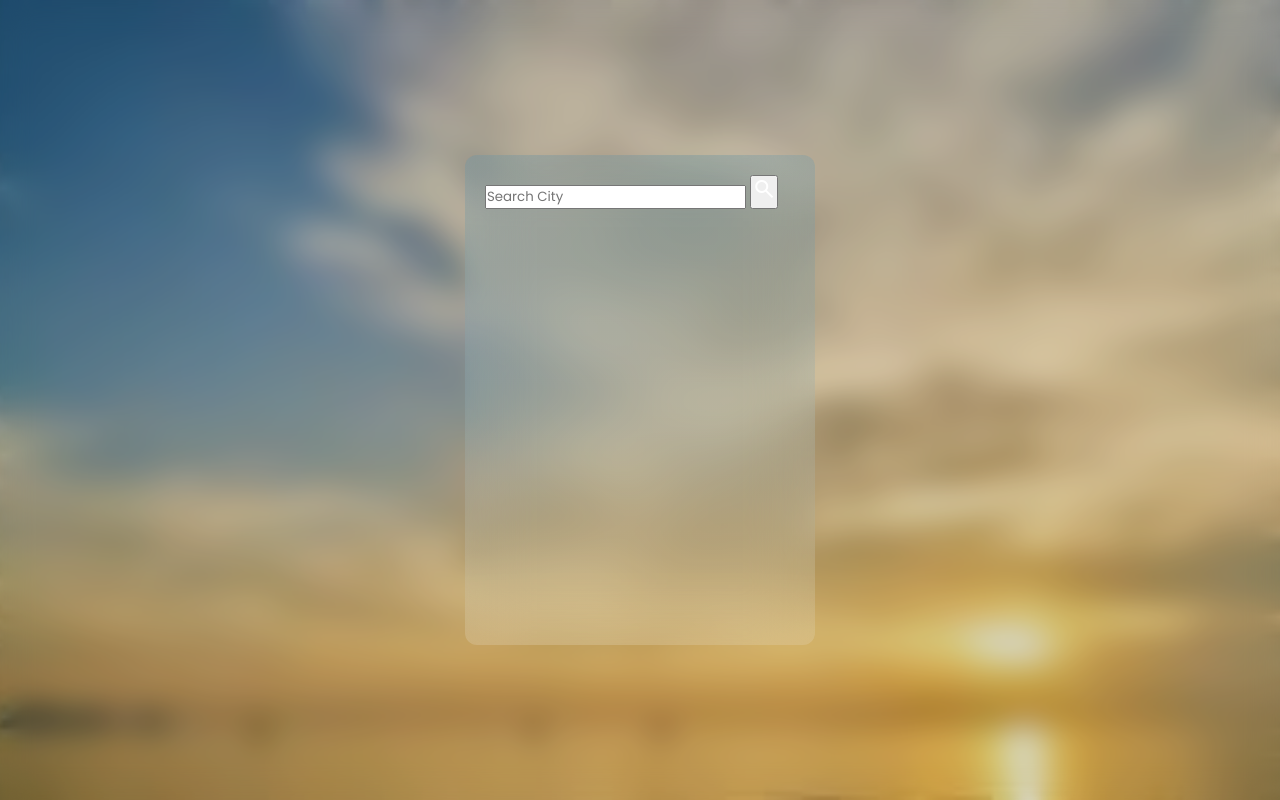
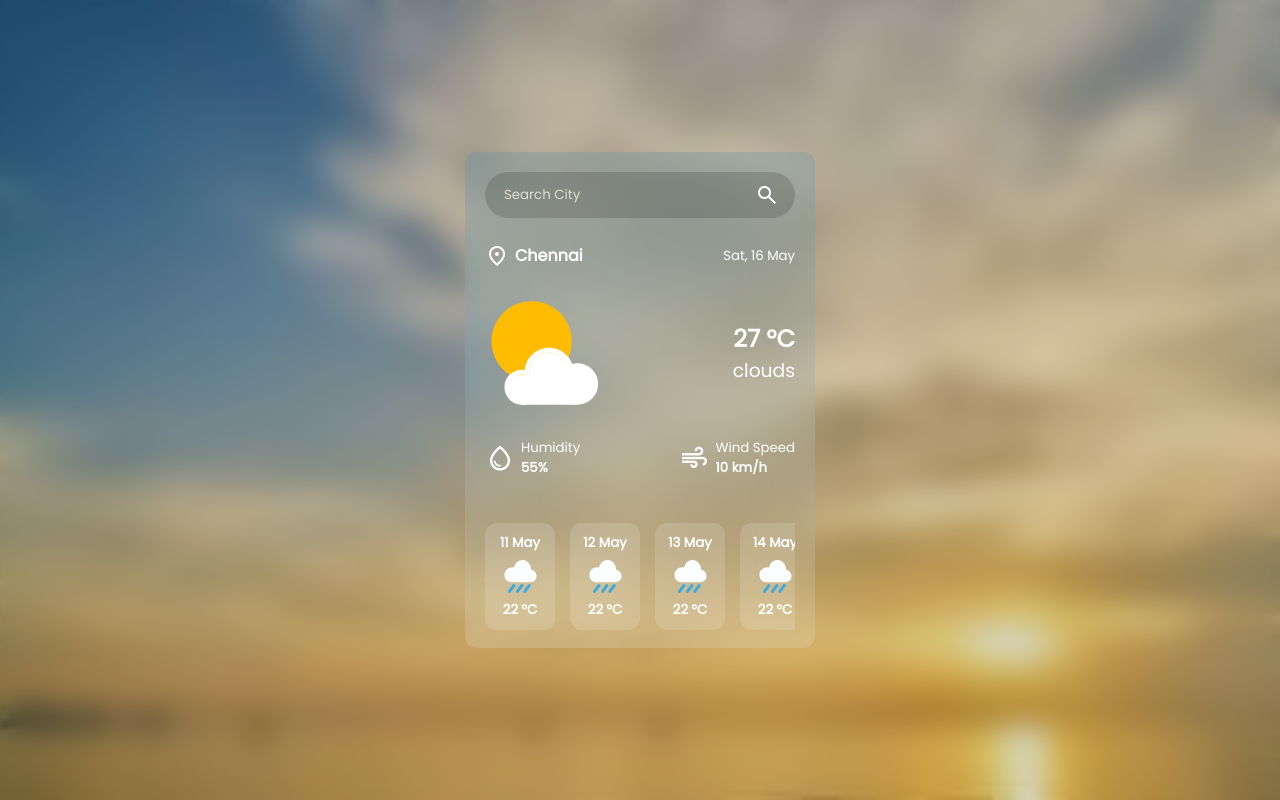
Before and after one commit to ihtrak32/Weather-app, a plain HTML site: page index.html in a window 1280 px wide. Drawn offline with nearby package versions, Linux system fonts and the light colour scheme; a web font is replaced by a local one.

Commit message:
elements of weather conditions, such as humidity and wind speed are added

```diff
--- a/index.html
+++ b/index.html
@@ -5,21 +5,87 @@
     <meta name="viewport" content="width=device-width, initial-scale=1.0">
     <link rel="stylesheet" href="style.css">
     <script src="script.js"></script>
-    <link rel="stylesheet" href="https://fonts.googleapis.com/css2?family=Material+Symbols+Outlined:opsz,wght,FILL,GRAD@20..48,100..700,0..1,-50..200&icon_names=search" />
+    <link rel="stylesheet" href="https://fonts.googleapis.com/css2?family=Material+Symbols+Outlined:opsz,wght,FILL,GRAD@24,400,0,0" />
     <title>Weather App using API</title>
 </head>
 <body>
 
-    <div class="main-container">
-        <div class="input-container">
+    <main class="main-container">
+
+        <header class="input-container">
             <input class="city" type="text" placeholder="Search City">
             <button class="search">
                 <span class="material-symbols-outlined">
                     search
                 </span>
             </button>
-        </div>
-    </div>
+        </header>
+
+        <section class="weather-info">
+            <div class="location-date">
+                <div class="location">
+                    <span class="material-symbols-outlined">
+                        location_on
+                    </span>
+                    <h4 class="country-txt">Chennai</h4>
+                </div>
+                <h5 class="current-date-txt regular-txt">Sat, 16 May </h5>
+            </div>
+
+            <div class="weather-summary">
+                <img src="../weather/cloudy.svg" alt="" class="weather-img">
+                <div class="weather-summary-info">
+                    <h2 class="temp-txt">27 °C</h2>
+                    <h3 class="condition-info regular-txt" >clouds</h3>
+                </div>
+            </div>
+
+            <div class="weather-conditions">
+                <div class="condition-item">
+                    <span class="material-symbols-outlined">water_drop</span>
+                    <div class="condition-info">
+                        <h5 class="regular-txt">Humidity</h5>
+                        <h5 class="humidity-value">55%</h5>
+                    </div>
+                </div>
+
+                <div class="condition-item">
+                    <span class="material-symbols-outlined">air</span>
+                    <div class="condition-info">
+                        <h5 class="regular-txt">Wind Speed</h5>
+                        <h5 class="wind-speed-value">10 km/h</h5>
+                    </div>
+                </div>
+            </div>
+
+            <div class="forecast-detail">
+                <div class="forecast-item">
+                    <h5 class="forecast-item-data">11 May</h5>
+                    <img src="../weather/rainny.svg"  class="forecast-item-img">
+                    <h5 class="forecast-item-temperature">22 °C</h5>
+                </div>
+
+                <div class="forecast-item">
+                    <h5 class="forecast-item-data">12 May</h5>
+                    <img src="../weather/rainny.svg"  class="forecast-item-img">
+                    <h5 class="forecast-item-temperature">22 °C</h5>
+                </div>
+
+                <div class="forecast-item">
+                    <h5 class="forecast-item-data">13 May</h5>
+                    <img src="../weather/rainny.svg"  class="forecast-item-img">
+                    <h5 class="forecast-item-temperature">22 °C</h5>
+                </div>
+
+                <div class="forecast-item">
+                    <h5 class="forecast-item-data">14 May</h5>
+                    <img src="../weather/rainny.svg"  class="forecast-item-img">
+                    <h5 class="forecast-item-temperature">22 °C</h5>
+                </div>
+            </div>
+
+        </section>
+    </main>
 
 </body>
 </html>
--- a/style.css
+++ b/style.css
@@ -6,6 +6,7 @@
     box-sizing: border-box;
     font-family: 'poppins', sans-serif;
     color: white;
+    font-weight: 600;
 }
 
 body{
@@ -28,12 +29,146 @@ body:before{
     backdrop-filter: blur(15px);
 }
 
+.regular-txt{
+    font-weight: 400;
+}
+
 .main-container{
     width:350px;
-    height: 490px;
+    height: 496px;
     z-index: 1;
     background: linear-gradient(rgba(28, 141, 202, 0.15),rgb(255,255,255,0.15));
     border-radius: 12px;
     backdrop-filter: blur(30px);
     padding: 20px;
 }
+
+.input-container{
+    position: relative;
+    transition: 0.5s;
+    margin-bottom: 25px;
+}
+
+.city{
+    width: 100%;
+    padding: 10px 16px ;
+    border-radius: 99px;
+    border: 3px solid transparent;
+    background: rgb(0,0,0,0.15);
+    outline: none;
+    font-weight : 500;
+    transition: 0.25s border;
+    padding-right: 45px;
+}
+
+.city:focus{
+    border:3px solid rgba(127, 124, 124, 0.15)
+}
+
+.input-container:hover{
+    transform: translateY(-5px);
+}
+
+.city::placeholder{
+    color: rgb(224, 223, 207);
+}
+
+.weather-info{
+    display: flex;
+    flex-direction: column;
+    gap: 25px;
+}
+
+.search{
+    position:absolute;
+    right: 16px;
+    top: 50%;
+    transform: translateY(-50%);
+    background: none;
+    display: flex;
+    border:none;
+    cursor: pointer;
+}
+
+.location-date{
+    display: flex;
+    justify-content: space-between;
+    align-items: center;
+}
+
+.location{
+    display: flex;
+    align-items: center;
+    gap: 6px;
+}
+
+.weather-summary{
+    display: flex;
+    align-items: center;
+    justify-content: space-between;
+}
+
+.weather-img{
+    width: 120px;
+    height: 120px;
+}
+
+.weather-summary-info{
+    text-align: end;
+}
+
+.weather-conditions{
+    display: flex;
+    justify-content: space-between;
+}
+
+.condition-item{
+    display: flex;
+    align-items: center;
+    gap: 6px;
+}
+
+.condition-item span{
+    font-size: 30px;
+}
+
+.forecast-detail{
+    display: flex;
+    justify-content: space-between;
+    margin-top: 20px;
+    align-items: center;
+    gap: 15px;
+    overflow: scroll;
+    padding-bottom: 12px;
+}
+
+.forecast-detail::-webkit-scrollbar{
+    height: 8px;
+    display: none;
+}
+
+.forecast-detail::-webkit-scrollbar-track{
+    background: rgba(0, 0, 0, 0.15);
+    border-radius: 99px;
+}
+
+.forecast-detail::-webkit-scrollbar-thumb{
+    background: rgba(0, 0, 0, 0.15);
+    border-radius: 99px;
+}
+
+.forecast-item{
+    min-width: 70px;
+    background: rgb(255,255,255,0.15);
+    display: flex;
+    flex-direction: column;
+    align-items: center;
+    gap: 6px;
+    padding: 10px;
+    border-radius: 12px;
+}
+
+.forecast-item-img{
+    width: 35px;
+    height: 35px;
+}
```
Also changed, not shown: weather/cloudy.svg (added), weather/rainny.svg (added), weather/sunny.svg (added), weather/thunderstrom.svg (added).
